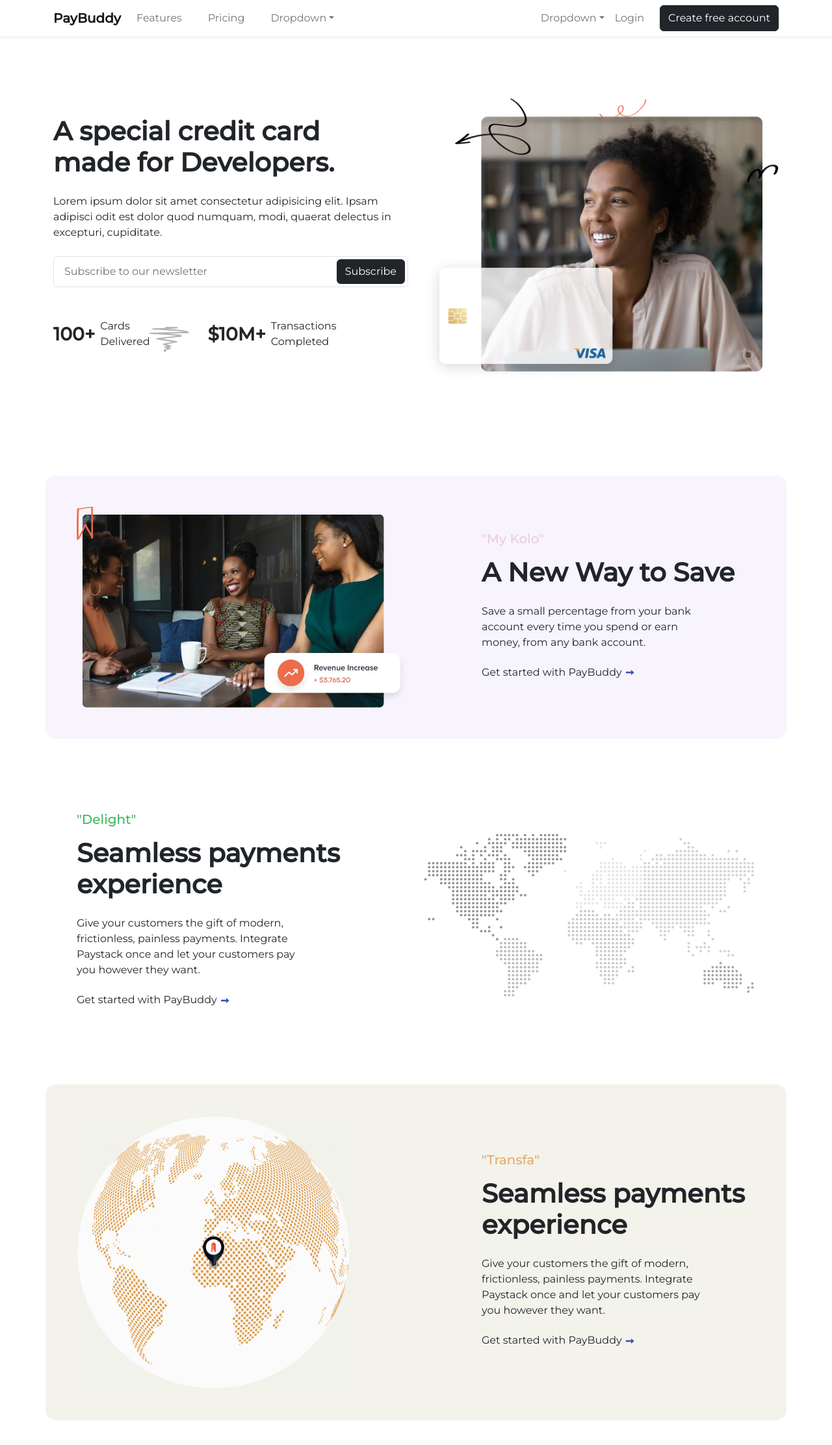
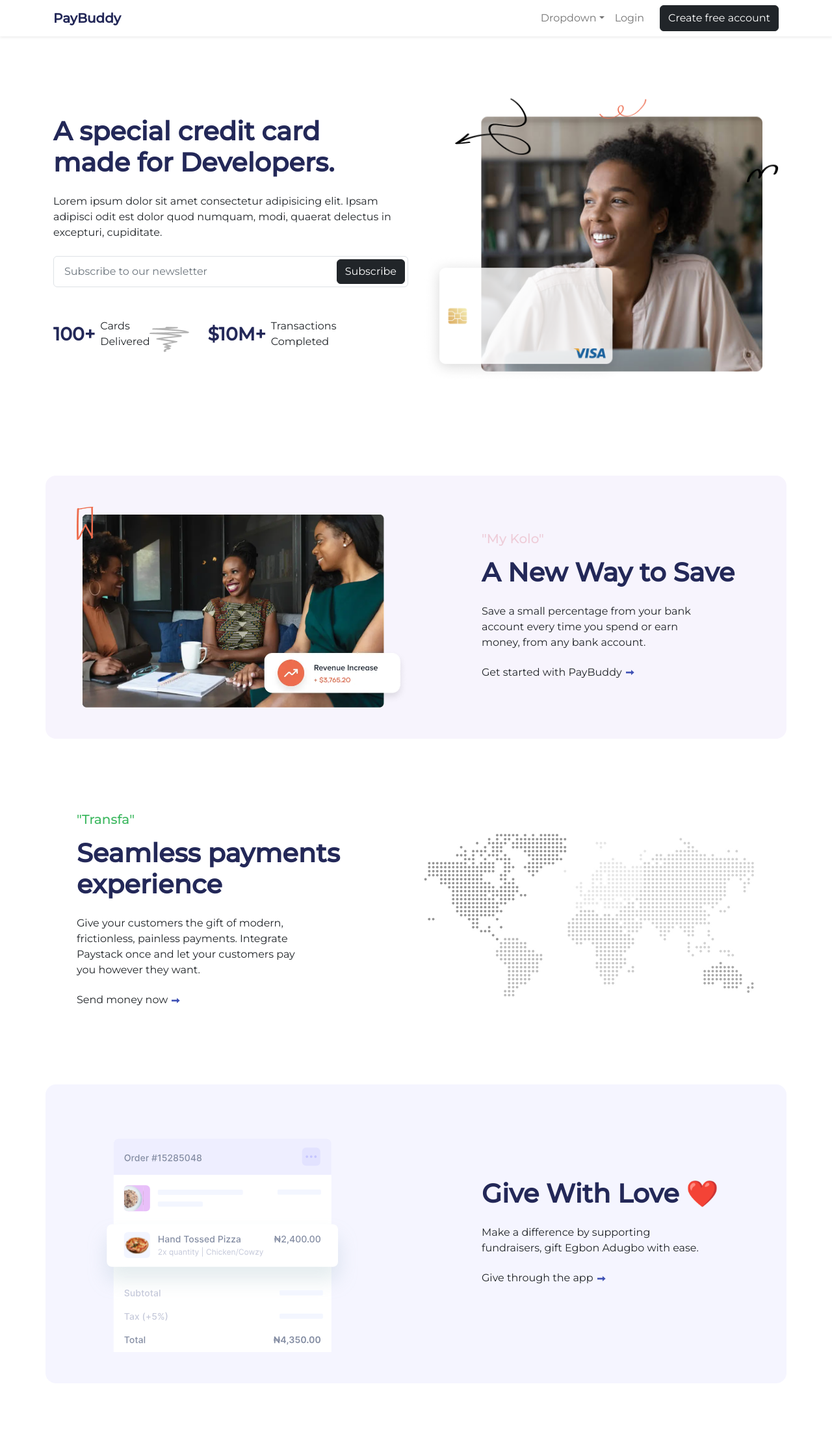
Before and after one commit to DanieAfriheart/PayBuddy, a React (Create React App) app: page / in a window 1280 px wide. Shown: the top 2224 px of the page at 65% size. Built offline with nearby package versions, Linux system fonts and the light colour scheme.

Commit message:
Updates to landing page

```diff
--- a/src/Components/Home.js
+++ b/src/Components/Home.js
@@ -4,6 +4,9 @@
 import Row from 'react-bootstrap/Row';
 import Col from 'react-bootstrap/Col';
 import Form from 'react-bootstrap/Form';
+
+// images
+import Transfer from "../img/trans.svg";
 
 const Home = () => {
 
@@ -29,7 +32,7 @@
                                     aria-label="Search"
                                     style={{ border: 'none', backgroundColor: 'none' }}
                                 />
-                                <Button variant="dark" onClick={handleNewsletter}>Subscribe</Button>
+                                <Button variant="dark" className='Btn' onClick={handleNewsletter}>Subscribe</Button>
                             </Form>
                             <Row md={6}>
                                 <Col md={3} className='d-flex align-items-center'>
@@ -76,13 +79,13 @@
                     <Row className='h-100 justify-content-between rounded rounded-4' g={3}>
 
                         <Col md={5} className='justify-content-center d-flex flex-column'>
-                            <h5 className='mb-3' style={{ color: '#3BB75E' }}>"Delight"</h5>
+                            <h5 className='mb-3' style={{ color: '#3BB75E' }}>"Transfa"</h5>
                             <h1 className='fw-bold'>Seamless payments experience</h1>
                             <p className='my-3 col-md-10 '>Give your customers the gift of modern, frictionless, painless payments. Integrate Paystack once and let your customers pay you however they want.</p>
                             {/* <Button>Create free account</Button> */}
                             <div className="d-flex">
                                 <Button variant="transparent" className='text-small px-0 border-0'>
-                                    Get started with PayBuddy <FcRight />
+                                    Send money now <FcRight />
                                 </Button>
                             </div>
                         </Col>
@@ -93,18 +96,18 @@
                 </Container>
             </Container>
             <Container fluid className='py-5'>
-                <Container className='p-5 rounded rounded-4' style={{backgroundColor:'#F3F3EC'}}>
+                <Container className='p-5 rounded rounded-4' style={{backgroundColor:'#F5F5FF'}}>
                     <Row className='h-100 justify-content-between rounded rounded-4' g={3}>
-                        <Col md={5}>
-                            <img src={require('../img/home.gif')} alt="" className='img-fluid' />
+                        <Col md={6}>
+                            <img src={Transfer} alt="" className='img-fluid' />
                         </Col>
                         <Col md={5} className='justify-content-center d-flex flex-column'>
-                            <h5 className='mb-3' style={{ color: '#E3AA62' }}>"Transfa"</h5>
-                            <h1 className='fw-bold'>Seamless payments experience</h1>
-                            <p className='my-3 col-md-10 '>Give your customers the gift of modern, frictionless, painless payments. Integrate Paystack once and let your customers pay you however they want.</p>
+                            {/* <h5 className='mb-3' style={{ color: '#E3AA62' }}></h5> */}
+                            <h1 className='fw-bold'>Give With Love ❤️ </h1>
+                            <p className='my-3 col-md-10 '>Make a difference by supporting fundraisers, gift Egbon Adugbo with ease.</p>
                             <div className="d-flex">
                                 <Button variant="transparent" className='text-small px-0 border-0'>
-                                    Get started with PayBuddy <FcRight />
+                                    Give through the app <FcRight />
                                 </Button>
                             </div>
                         </Col>
--- a/src/Components/Navbar.js
+++ b/src/Components/Navbar.js
@@ -4,32 +4,18 @@
 import Button from 'react-bootstrap/Button';
 import NavDropdown from 'react-bootstrap/NavDropdown';
 // import { IconName } from "react-icons/fc";
+// Images
+// import PayBuddy from "../img/PayBuddy.png"
 
 function CollapsibleExample() {
 
     return (
-        <Navbar fixed='top' className='shadow-sm' collapseOnSelect expand="lg" bg="" variant="light" style={{backgroundColor: '#FFFFFF'}}>
+        <Navbar fixed='top' className='shadow-sm' collapseOnSelect expand="lg" bg="" variant="light" style={{ backgroundColor: '#FFFFFF' }}>
             <Container>
                 <Navbar.Brand href="#home" className='fw-bold'>PayBuddy</Navbar.Brand>
                 <Navbar.Toggle aria-controls="responsive-navbar-nav" />
                 <Navbar.Collapse id="responsive-navbar-nav">
-                    <Nav className="me-auto">
-                        <Nav.Link href="#features">Features</Nav.Link>
-                        <Nav.Link href="#pricing" className='mx-md-4'>Pricing</Nav.Link>
-                        <NavDropdown title="Dropdown" id="collasible-nav-dropdown">
-
-                            <NavDropdown.Item href="#action/3.1">Action</NavDropdown.Item>
-                            <NavDropdown.Item href="#action/3.2">
-                                Another action
-                            </NavDropdown.Item>
-                            <NavDropdown.Item href="#action/3.3">Something</NavDropdown.Item>
-                            <NavDropdown.Divider />
-                            <NavDropdown.Item href="#action/3.4">
-                                Separated link
-                            </NavDropdown.Item>
-                        </NavDropdown>
-                    </Nav>
-                    <Nav>
+                    <Nav className='ms-auto'>
                         <NavDropdown title="Dropdown" id="collasible-nav-dropdown">
 
                             <NavDropdown.Item href="#action/3.1">Action</NavDropdown.Item>
@@ -43,7 +29,7 @@
                             </NavDropdown.Item>
                         </NavDropdown>
                         <Nav.Link href="#deets" className='me-3'>Login</Nav.Link>
-                        <Button variant="dark">
+                        <Button variant="dark" className='Btn'>
                             Create free account
                         </Button>
                     </Nav>
--- a/src/index.css
+++ b/src/index.css
@@ -6,6 +6,24 @@
   font-family: 'Montserrat', sans-serif;
   /* outline: 1px solid gold; */
 }
+
+.logoIcon {
+  width: 1.2em;
+}
+
+.fw-bold {
+  color: #232858 !important;
+}
+
+/* .Btn:hover {
+  background-color: #6C53D0 !important;
+  border: #523D9D !important;
+}
+
+.Btn {
+  background-color: #523D9D !important;
+  border: #523D9D !important;
+} */
 
 body {
   font-family: -apple-system, BlinkMacSystemFont, 'Segoe UI', 'Roboto', 'Oxygen',
@@ -42,9 +60,11 @@
   /* background-color: rgb(245, 245, 255); */
   background-color: #F7F4FD;
 }
-input{
+
+input {
   background-color: none !important;
 }
-span{
+
+span {
   font-weight: 400 !important;
 }
```
Also changed, not shown: src/img/PayBuddy.png (added), src/img/lock.svg (added).
